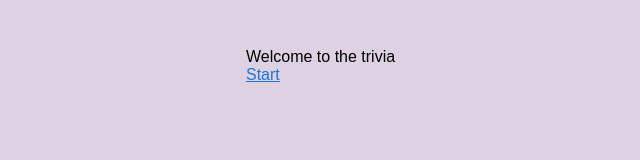
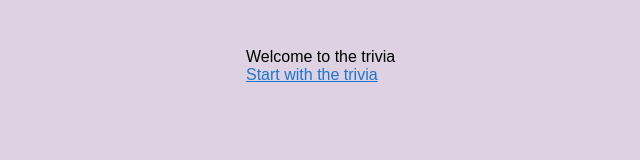
Before and after one commit to camilo267/trivia-app, a Vue app: page /#/ in a window 1280 px wide. Shown: the top 160 px of the page, without its empty margins (118-758 px from the left). Built offline with nearby package versions, Linux system fonts and the light colour scheme.

Commit message:
initial commit

```diff
--- a/src/components/HelloWorld.vue
+++ b/src/components/HelloWorld.vue
@@ -1,7 +1,7 @@
 <template>
   <v-card>
     <v-card-title> Welcome to the trivia </v-card-title>
-    <router-link :to="{ name: 'trivia' }">Start</router-link>
+    <router-link :to="{ name: 'trivia' }">Start with the trivia</router-link>
   </v-card>
 </template>
 
```
